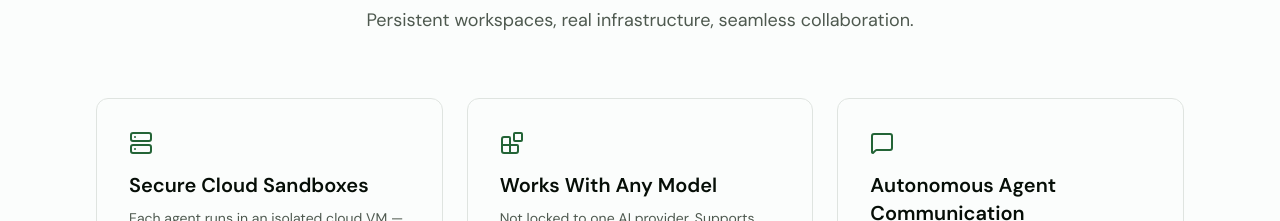
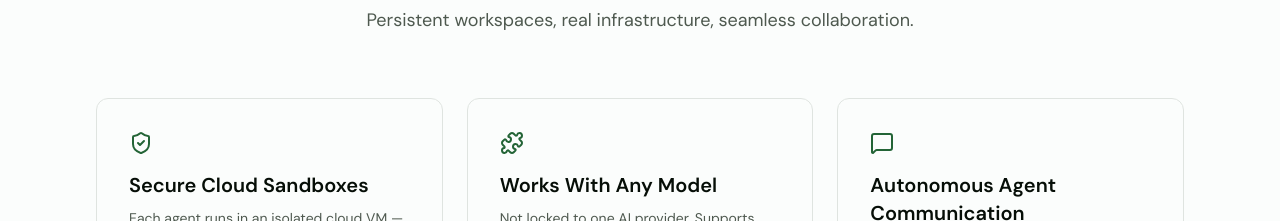
Before and after one commit to victor36max/shire-website, a Next.js app: page / in a window 1280 px wide. Shown: the part 2860-3081 px from the top of the page. Built offline with nearby package versions, Linux system fonts and the light colour scheme.

Commit message:
Swap feature card icons: Server → ShieldCheck, Blocks → Puzzle
Per UI designer review.

Co-Authored-By: Claude Opus 4.6 <noreply@anthropic.com>

```diff
--- a/components/sections/features.tsx
+++ b/components/sections/features.tsx
@@ -1,7 +1,7 @@
 import type { ReactNode } from "react";
 import {
-  Server,
-  Blocks,
+  ShieldCheck,
+  Puzzle,
   MessageSquare,
   BookOpen,
   FolderOpen,
@@ -11,20 +11,20 @@ import { Card } from "@/components/ui/card";
 import { ScrollFadeUp } from "@/components/scroll-animation";
 
 interface Feature {
-  icon: typeof Server;
+  icon: typeof ShieldCheck;
   title: string;
   description: ReactNode;
 }
 
 const features: Feature[] = [
   {
-    icon: Server,
+    icon: ShieldCheck,
     title: "Secure Cloud Sandboxes",
     description:
       "Each agent runs in an isolated cloud VM — Fly.io Sprites, any Linux VPS via SSH, or local for development. Persistent filesystems with up to 100GB NVMe. Agents pick up exactly where they left off.",
   },
   {
-    icon: Blocks,
+    icon: Puzzle,
     title: "Works With Any Model",
     description:
       "Not locked to one AI provider. Supports Claude Code, Pi Agent, and more coming soon. Shire is the infrastructure layer — bring whatever model fits your workflow.",
```
